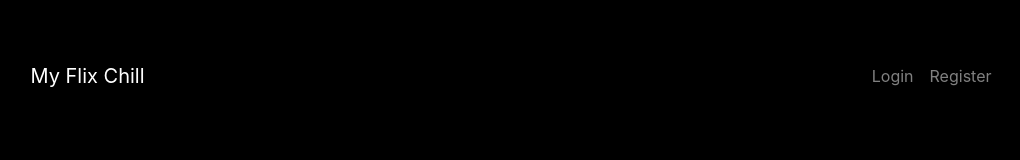
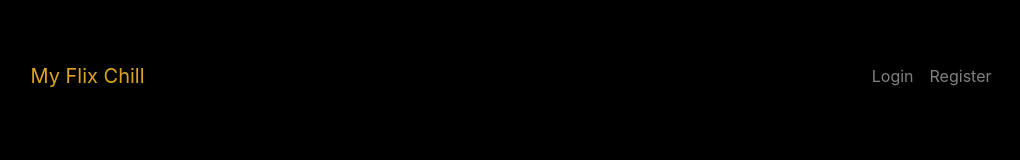
Before and after one commit to AG977/AG977-myFlix-client-, a React (Vite) app: page / in a window 1280 px wide. Shown: the top 160 px of the page, without its empty margins (125-1145 px from the left). Built offline with nearby package versions, Linux system fonts and the light colour scheme.

Commit message:
added color to nabvar

```diff
--- a/src/components/navbar-view/navbar-view.scss
+++ b/src/components/navbar-view/navbar-view.scss
@@ -0,0 +1,3 @@
+a.navbar-logo.navbar-brand {
+  color: #daa520;
+}
```
Also changed, not shown: 2 other files (tests, documents, lock files or other folders).
